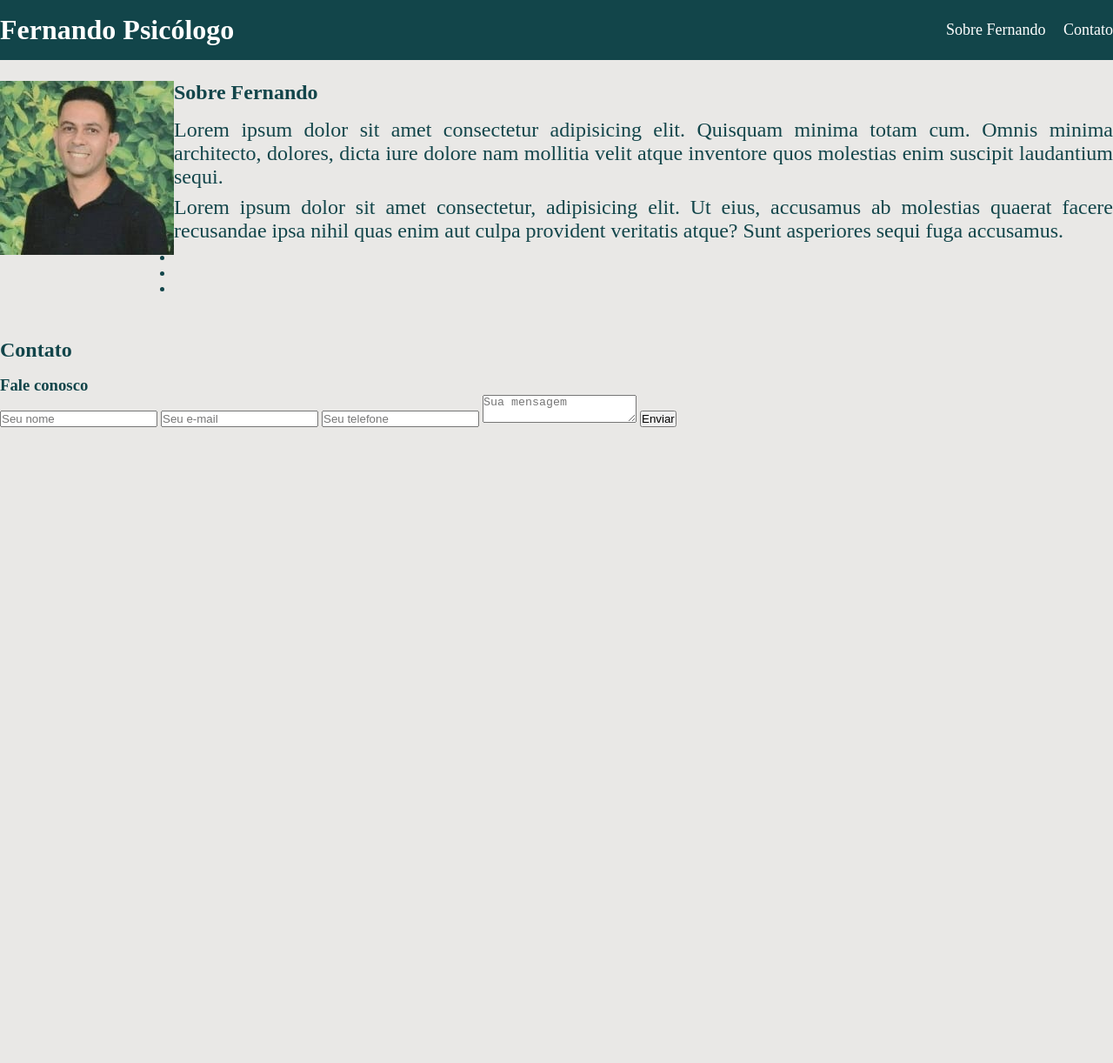
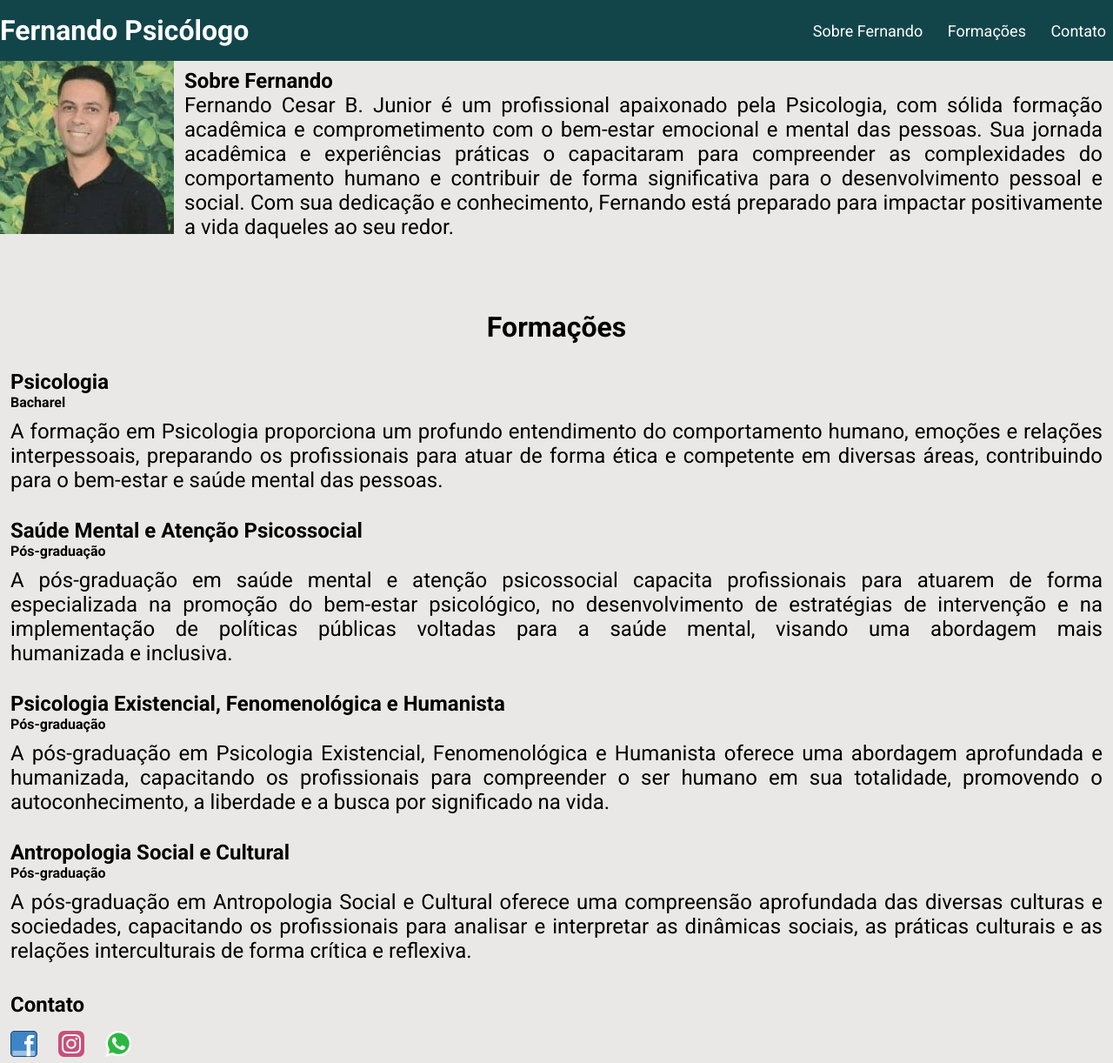
Before and after one commit to Fernando-Psy/EBAC-Modulo-Cinco, a plain HTML site: page index.html in a window 1280 px wide. Shown: the top 1222 px of the page at 87% size. Before the commit the page ends 800 px from the top, so only its background shows below. Drawn offline with Linux system fonts and the light colour scheme.

Commit message:
21022024

```diff
--- a/index.html
+++ b/index.html
@@ -4,6 +4,10 @@
     <meta charset="UTF-8">
     <meta name="viewport" content="width=device-width, initial-scale=1.0">
     <link rel="stylesheet" href="main.css">
+    <!--Fonts Google-->
+    <link rel="preconnect" href="https://fonts.googleapis.com">
+    <link rel="preconnect" href="https://fonts.gstatic.com" crossorigin>
+    <link href="https://fonts.googleapis.com/css2?family=Roboto:wght@400;700&display=swap" rel="stylesheet">
     <title>Fernando</title>
 </head>
 <body>
@@ -16,42 +20,71 @@
                         <a href="#">Sobre Fernando</a>
                     </li>
                     <li>
-                        <a href="#">Contato</a>
+                        <a href="#formacoes">Formações</a>
+                    </li>
+                    <li>
+                        <a href="#contato">Contato</a>
                     </li>
                 </ul>
             </nav>
         </div>
     </header>
 
+    <div class="top-espaco">
+
+    </div>
+
     <section id="profissional">
-        <div class="container">
+        <div class="container main-content">
             <img class="store-front" src="imagens/eu.jpg" alt="Fernando">
-            <div>
-                <h2>Sobre Fernando</h2>
-            <p>Lorem ipsum dolor sit amet consectetur adipisicing elit. Quisquam minima totam cum. Omnis minima architecto, dolores, dicta iure dolore nam mollitia velit atque inventore quos molestias enim suscipit laudantium sequi.</p>
-            <p>Lorem ipsum dolor sit amet consectetur, adipisicing elit. Ut eius, accusamus ab molestias quaerat facere recusandae ipsa nihil quas enim aut culpa provident veritatis atque? Sunt asperiores sequi fuga accusamus.</p>
-
-            <ul class="brands-list">
-                <li><img src="#" alt=""></li>
-                <li><img src="#" alt=""></li>
-                <li><img src="#" alt=""></li>
-            </ul>
+            <div class="lados">
+                <h1 style="color: black;">Sobre Fernando</h1>
+                <p>Fernando Cesar B. Junior é um profissional apaixonado pela Psicologia, com sólida formação acadêmica e comprometimento com o bem-estar emocional e mental das pessoas. Sua jornada acadêmica e experiências práticas o capacitaram para compreender as complexidades do comportamento humano e contribuir de forma significativa para o desenvolvimento pessoal e social. Com sua dedicação e conhecimento, Fernando está preparado para impactar positivamente a vida daqueles ao seu redor.</p>
             </div>
         </div>
     </section>
 
+    <div class="container">
+        <h1 class="centro" id="formacoes">Formações</h1>
+        <div class="lados">
+            <h2 style="padding-top: 20px;">Psicologia</h2>
+            <h4>Bacharel</h4>
+            <p style="padding-top: 10px;">A formação em Psicologia proporciona um profundo entendimento do comportamento humano, emoções e relações interpessoais, preparando os profissionais para atuar de forma ética e competente em diversas áreas, contribuindo para o bem-estar e saúde mental das pessoas.</p>
+        </div>
+        <div class="lados">
+            <h2 style="padding-top: 20px;">Saúde Mental e Atenção Psicossocial</h2>
+            <h4>Pós-graduação</h4>
+            <p style="padding-top: 10px;">A pós-graduação em saúde mental e atenção psicossocial capacita profissionais para atuarem de forma especializada na promoção do bem-estar psicológico, no desenvolvimento de estratégias de intervenção e na implementação de políticas públicas voltadas para a saúde mental, visando uma abordagem mais humanizada e inclusiva.</p>
+        </div>
+        <div class="lados">
+            <h2 style="padding-top: 20px;">Psicologia Existencial, Fenomenológica e Humanista</h2>
+            <h4>Pós-graduação</h4>
+            <p style="padding-top: 10px;">A pós-graduação em Psicologia Existencial, Fenomenológica e Humanista oferece uma abordagem aprofundada e humanizada, capacitando os profissionais para compreender o ser humano em sua totalidade, promovendo o autoconhecimento, a liberdade e a busca por significado na vida.</p>
+        </div>
+        <div class="lados">
+            <h2 style="padding-top: 20px;">Antropologia Social e Cultural</h2>
+            <h4>Pós-graduação</h4>
+            <p style="padding-top: 10px;">A pós-graduação em Antropologia Social e Cultural oferece uma compreensão aprofundada das diversas culturas e sociedades, capacitando os profissionais para analisar e interpretar as dinâmicas sociais, as práticas culturais e as relações interculturais de forma crítica e reflexiva.</p>
+        </div>
+    </div>
+
     <section id="contato">
         <div class="container">
-            <h2>Contato</h2>
-            <div class="metodo-contato">
-                <div>
+            <h2 class="lados">Contato</h2>
+            <ul>
+                <a href="https://www.facebook.com/psibr1/"><li><img class="imagens" src="icones/facebook.png" alt="Facebook"></li></a>
+                <a href="https://www.instagram.com/fernandocesarb.junior/"><li><img class="imagens" src="icones/instagram.png" alt="Instagram"></li></a>
+                <a href="https://wa.me/5521965322700"><li><img class="imagens" src="icones/whatsapp.png" alt="WhatsApp"></li></a>
+            </ul>
+            <div class="metodo-contato lados">
+                <div id="fale-conosco">
                     <h3>Fale conosco</h3>
                     <form>
                         <input type="text" placeholder="Seu nome" required>
                         <input type="email" placeholder="Seu e-mail" required>
                         <input type="tel" placeholder="Seu telefone">
                         <textarea placeholder="Sua mensagem" required></textarea>
-                        <button type="submit">Enviar</button>
+                        <button class="metodo-contato" type="submit">Enviar</button>
                     </form>
                 </div>
             </div>
--- a/main.css
+++ b/main.css
@@ -2,6 +2,7 @@
     margin: 0;
     padding: 0;
     box-sizing: border-box;
+    font-family: 'Roboto', sans-serif;
 }
 
 body {
@@ -12,6 +13,13 @@ header {
     padding: 16px 0;
     background-color: #12454a;
     color: #fff;
+    position: fixed;
+    top: 0;
+    width: 100%;
+}
+
+.top-espaco {
+    padding-top: 45px;
 }
 
 header nav li {
@@ -38,13 +46,14 @@ section .container {
     justify-content: space-between;
 }
 
-.brand-list img {
-    height: 24px;
-}
+ul {
+    list-style-type: none;
+  }
 
-.brand-list li {
+li {
     display: inline;
     margin-right: 8px;
+    margin-left: 12px;
 }
 
 section .container {
@@ -66,15 +75,96 @@ section p {
     font-size: 24px;
 }
 
+p {
+    text-align: justify;
+    font-size: 24px;
+    color: black;
+}
+
+h2,
+h3,
+h4,
+h5 {
+    color: black;
+}
+
 .store-font {
     margin-right: 32px;
+    margin-left: 12px;
 }
 
 #contato .container {
     display: block;
 }
 
+label,
+input,
+button {
+    display: block;
+    margin-top: 10px;
+}
+
+input,
+textarea {
+    width: 100%;
+    margin-top: 10px;
+    height: 35px;
+    width: 500px;
+    border: none;
+    border-radius: 5px;
+}
+
 .metodo-contato {
+    margin-right: 780px;
+    margin-top: 20px;
+}
+
+.lados {
+    margin-left: 12px;
+    margin-right: 12px;
+    padding-top: 10px;
+}
+
+.imagens {
+    max-width: 50px;
+    max-height: 30px;
+}
+
+textarea {
+    resize: none;
+    height: 150px;
+    width: 500px;
+}
+
+.form {
     display: flex;
-    justify-content: space-between;
+    justify-content: center;
 }
+
+button {
+    background-color: #12454a;
+    border: none;
+    padding: 10px 30px;
+    color: #fff;
+    font-weight: bold;
+    border-radius: 5px;
+    margin: 0 auto;
+    display: block;
+    cursor: pointer;
+}
+
+.centro {
+    padding-top: 50px;
+    display: block;
+    text-align: center;
+}
+
+@media (max-width: 768px) {
+    .container {
+        width: 100%;
+    }
+    section {
+    display: block;
+    align-items: center;
+}
+}
```
Also changed, not shown: icones/facebook.png (added), icones/instagram.png (added), icones/whatsapp.png (added), icones/youtube.png (added).
